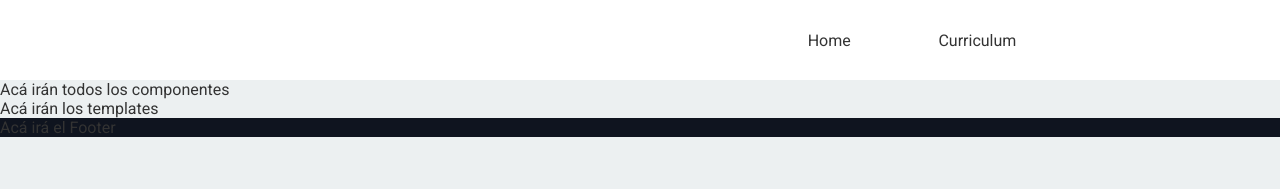
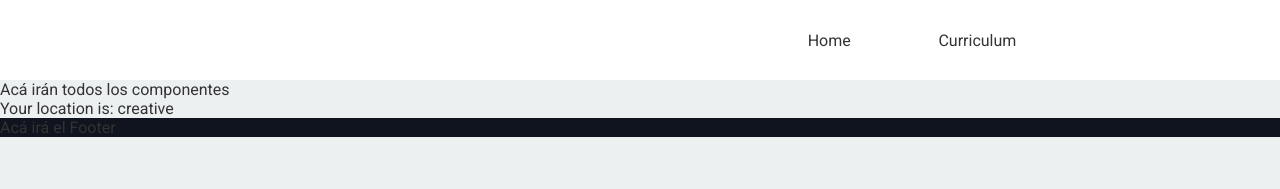
Before and after one commit to ripterdust/Curriculum.Io, a React (Create React App) app: page /templates/creative in a window 1280 px wide. Shown: the top 189 px of the page. Built offline with nearby package versions, Linux system fonts and the light colour scheme; some icons are missing.

Commit message:
Arreglado el problema de las rutas, terminado el router para la selección de plantillas

```diff
--- a/src/App.js
+++ b/src/App.js
@@ -21,7 +21,7 @@ function App() {
       <Navbar />
       <Switch>
         <Route exact path="/" component={Index}  />
-        <Route path='/templates/:category?' component={CategoriesRoutes} />
+        <Route path='/templates' component={CategoriesRoutes} />
 
         <Route component={Error404}  />
       </Switch>
--- a/src/components/templatesComponent/Body.js
+++ b/src/components/templatesComponent/Body.js
@@ -1,13 +1,15 @@
 import React from 'react'
+import { useParams } from 'react-router-dom'
 
 export const Body = (props) => {
 
-    console.log(props.location)
+    const params = useParams();
+    console.log(params)
+
+
     return (
         <div>
-
-
-            Acá irán los templates
+            Your location is: { params.category }
         </div>
     )
 }
--- a/src/routers/CategoriesRoutes.js
+++ b/src/routers/CategoriesRoutes.js
@@ -1,9 +1,8 @@
 import React from 'react'
 import {
-    BrowserRouter as Router,
     Route,
     Switch,
-    NavLink
+    // NavLink
 
 } from 'react-router-dom';
 import { Body } from '../components/templatesComponent/Body';
@@ -11,12 +10,11 @@ import { Body } from '../components/templatesComponent/Body';
 export const CategoriesRoutes = () => {
     return (
         <>
-            <Router>
-                Acá irán todos los componentes
-                <Switch>
-                    <Route path="/:category?"  component={ Body }/>
-                </Switch>
-            </Router>
+            Acá irán todos los componentes
+            <Switch>
+            <Route exact path='/' component={Body} />
+            <Route path='/templates/:category' component={Body} />
+            </Switch>
         </>
     )
 }
```
